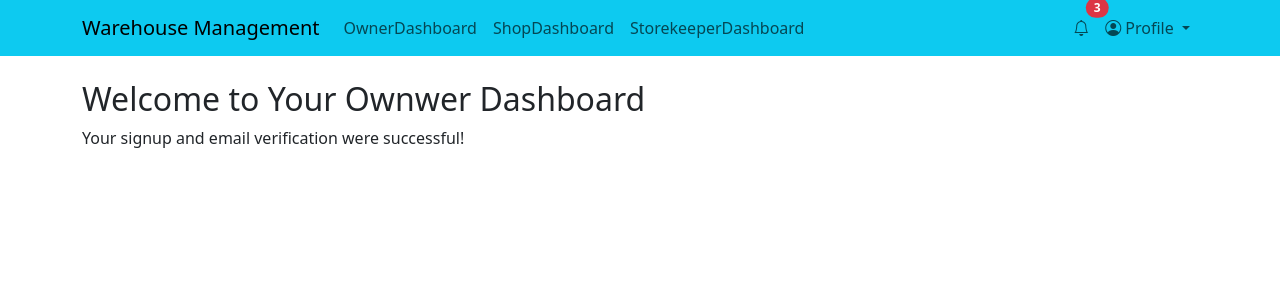
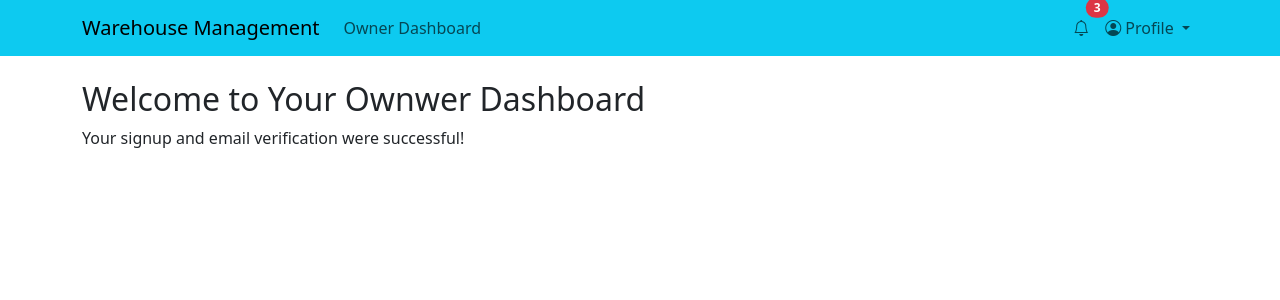
Before and after one commit to allankalema/WarehouseManagement, a Django app: page /user/dashboard/ in a window 1280 px wide. Shown: the top 300 px of the page. Run offline with Django 5.2, Linux system fonts and the light colour scheme; a user stored in the database is signed in; some libraries are stand-ins or nearby versions.

Commit message:
sorting wat the user sees

```diff
--- a/warehouse/templates/user/base.html
+++ b/warehouse/templates/user/base.html
@@ -26,16 +26,27 @@
             <div class="collapse navbar-collapse" id="navbarNav">
                <!-- Dashboard links for different user roles -->
 <ul class="navbar-nav me-auto">
+    {% if user.is_authenticated %}
+        {% if user.owner %}
             <li class="nav-item">
-                        <a class="nav-link" href="{% url 'user:dashboard' %}">OwnerDashboard</a>
+                <a class="nav-link" href="{% url 'user:dashboard' %}">Owner Dashboard</a>
             </li>
+        {% endif %}
+
+        {% if user.store_manager %}
             <li class="nav-item">
-                        <a class="nav-link" href="{% url 'user:shop_dashboard' %}">ShopDashboard</a>
+                <a class="nav-link" href="{% url 'user:store_manager_dashboard' %}">Store Manager Dashboard</a>
             </li>
+        {% endif %}
+
+        {% if user.shop %}
             <li class="nav-item">
-                        <a class="nav-link" href="{% url 'user:store_manager_dashboard' %}">StorekeeperDashboard</a>
+                <a class="nav-link" href="{% url 'user:shop_dashboard' %}">Shop Dashboard</a>
             </li>
+        {% endif %}
+    {% endif %}
 </ul>
+
 
                 <!-- Notification and Profile dropdown menu -->
                 <ul class="navbar-nav ms-auto">
```
Lines whose indentation alone changed are shown as unchanged.
